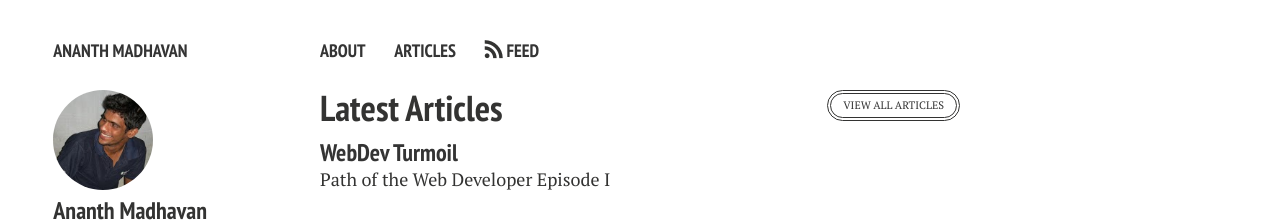
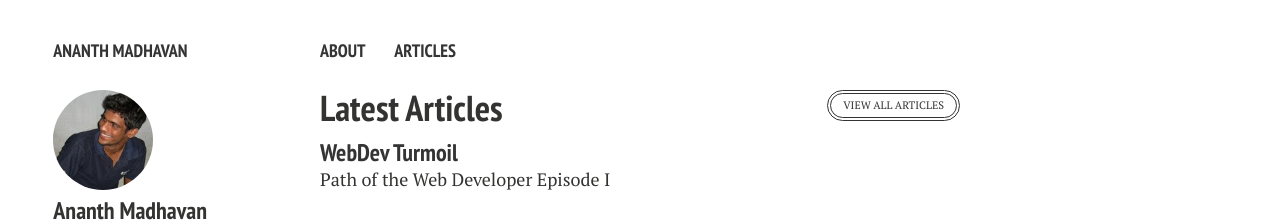
Before and after one commit to ananth99/ananth99.github.com, a Jekyll site: the page built from index.md, in a window 1280 px wide. Shown: the top 223 px of the page. Built offline with Jekyll 4.4.1, drawn with Linux system fonts in a browser that asks for light colours; nearby versions of some CDN libraries.

Commit message:
Removed feed for now.

```diff
--- a/_includes/navigation.html
+++ b/_includes/navigation.html
@@ -8,7 +8,6 @@
 		        {% for link in site.links %}
 				<li><a href="{% if link.external %}{{ link.url }}{% else %}{{ site.url }}{{ link.url }}{% endif %}" {% if link.external %}target="_blank"{% endif %}>{{ link.title }}</a></li>
 		        {% endfor %}
-		        <li><i class="icon-feed"></i> <a href="{{ site.url }}/feed.xml" title="Atom/RSS feed">Feed</a>
 		    </ul>
 		</nav>
 	</div><!-- /.top-navigation -->
```
Also changed, not shown: 8 other files.
